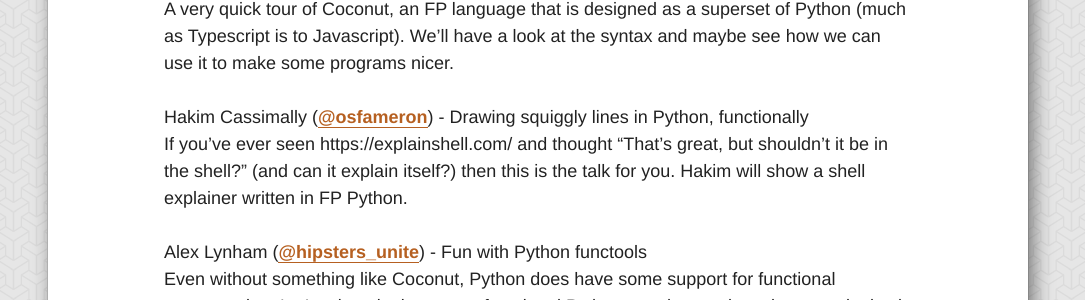
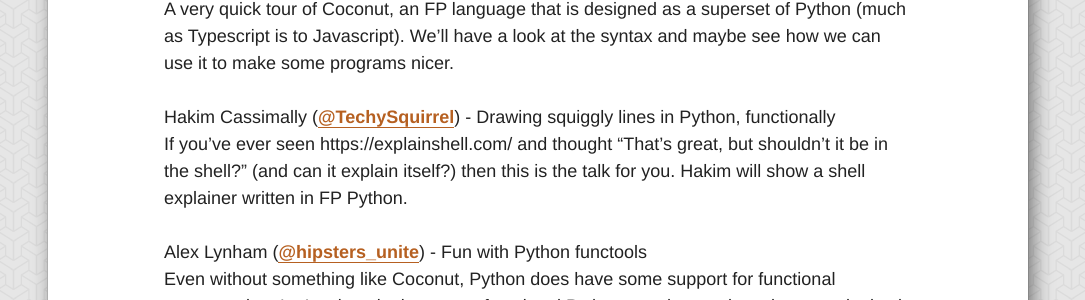
Before and after one commit to RickMoynihan/lambdalounge-website, a Jekyll site: the page built from _posts/2019-06-17-lightning-talks.md, in a window 1280 px wide. Shown: the part 1078-1378 px from the top of the page, without its empty margins (102-1187 px from the left). Built offline with Jekyll 4.4.1, drawn with Linux system fonts in a browser that asks for light colours; some web fonts are replaced.

Commit message:
Update Hakim contact details

```diff
--- a/_posts/2019-06-17-lightning-talks.md
+++ b/_posts/2019-06-17-lightning-talks.md
@@ -20,7 +20,7 @@
 
 A very quick tour of Coconut, an FP language that is designed as a superset of Python (much as Typescript is to Javascript). We’ll have a look at the syntax and maybe see how we can use it to make some programs nicer.
 
-#### Hakim Cassimally ([@osfameron][hakim]) - Drawing squiggly lines in Python, functionally
+#### Hakim Cassimally ([@TechySquirrel][hakim]) - Drawing squiggly lines in Python, functionally
 
 If you’ve ever seen https://explainshell.com/ and thought “That’s great, but shouldn’t it be in the shell?” (and can it explain itself?) then this is the talk for you. Hakim will show a shell explainer written in FP Python.
 
@@ -36,7 +36,7 @@
 
 [eventbrite]: https://www.eventbrite.com/e/lambdalounge-june-2019-lightning-talks-tickets-63084495424
 [james]: https://twitter.com/James_Fielder
-[hakim]: ttps://twitter.com/osfameron
+[hakim]: https://twitter.com/TechySquirrel
 [alex]: https://twitter.com/hipsters_unite
 [dunnhumby]: https://www.dunnhumby.com/
 [EagleLabs]: https://labs.uk.barclays/
```
